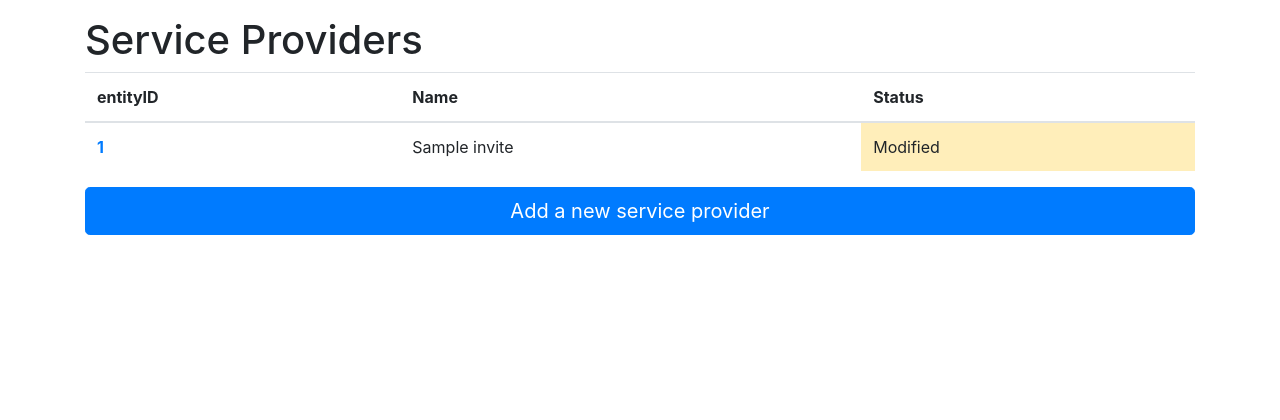
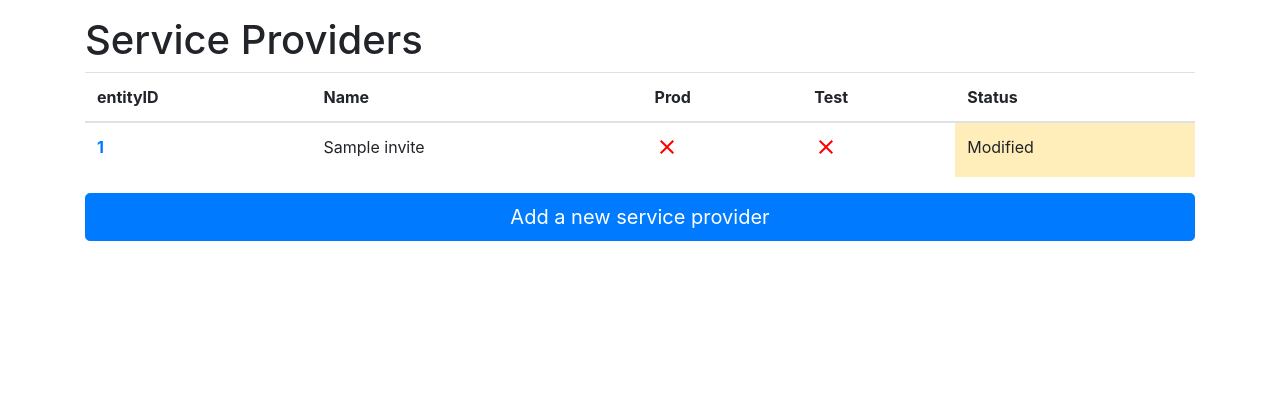
Before and after one commit to UniversityofHelsinki/sp-registry, a Django app: template rr/templates/rr/serviceprovider_list.html in a window 1280 px wide. Shown: the part 56-476 px from the top of the page. Run offline with Django 3.2, Linux system fonts and the light colour scheme; the template is opened without the code that fills it: most values are stand-ins (such as "Sample title", 1, 10 or a date in 2020); some libraries are stand-ins or nearby versions.

Commit message:
feat production and test status in serviceprovider list

```diff
--- a/rr/templates/rr/serviceprovider_list.html
+++ b/rr/templates/rr/serviceprovider_list.html
@@ -1,5 +1,6 @@
 {% extends "base.html" %}
 {% load i18n %}
+{% load static %}
 {% block content %}
 <h1>Service Providers</h1>
 <table class="table">
@@ -7,6 +8,8 @@
     <tr>
       <th scope="col">{% trans "entityID" %}</th>
       <th scope="col">{% trans "Name" %}</th>
+      <th scope="col">{% trans "Prod" %}</th>
+      <th scope="col">{% trans "Test" %}</th>
       <th scope="col">{% trans "Status" %}</th>
     </tr>
   </thead>
@@ -17,6 +20,8 @@
     <tr>
       <th scope="row"><a href="/summary/{{ object.pk }}/">{{ object.entity_id  }}</a></th>
       <td>{{ object.name }}</td>
+      <td>{% if object.production %}<object data="{% static "true.svg" %}"></object>{% else %}<object data="{% static "false.svg" %}"></object>{% endif %}</td>
+      <td>{% if object.test %}<object data="{% static "true.svg" %}"></object>{% else %}<object data="{% static "false.svg" %}"></object>{% endif %}</td>
       {% if object.validated and not object.modified %}<td class="table-success">{% trans "OK "%}</td>{% else %}<td class="table-warning">{% trans "Modified "%}</td>{% endif %}
     </tr>
 {% empty %}
```
